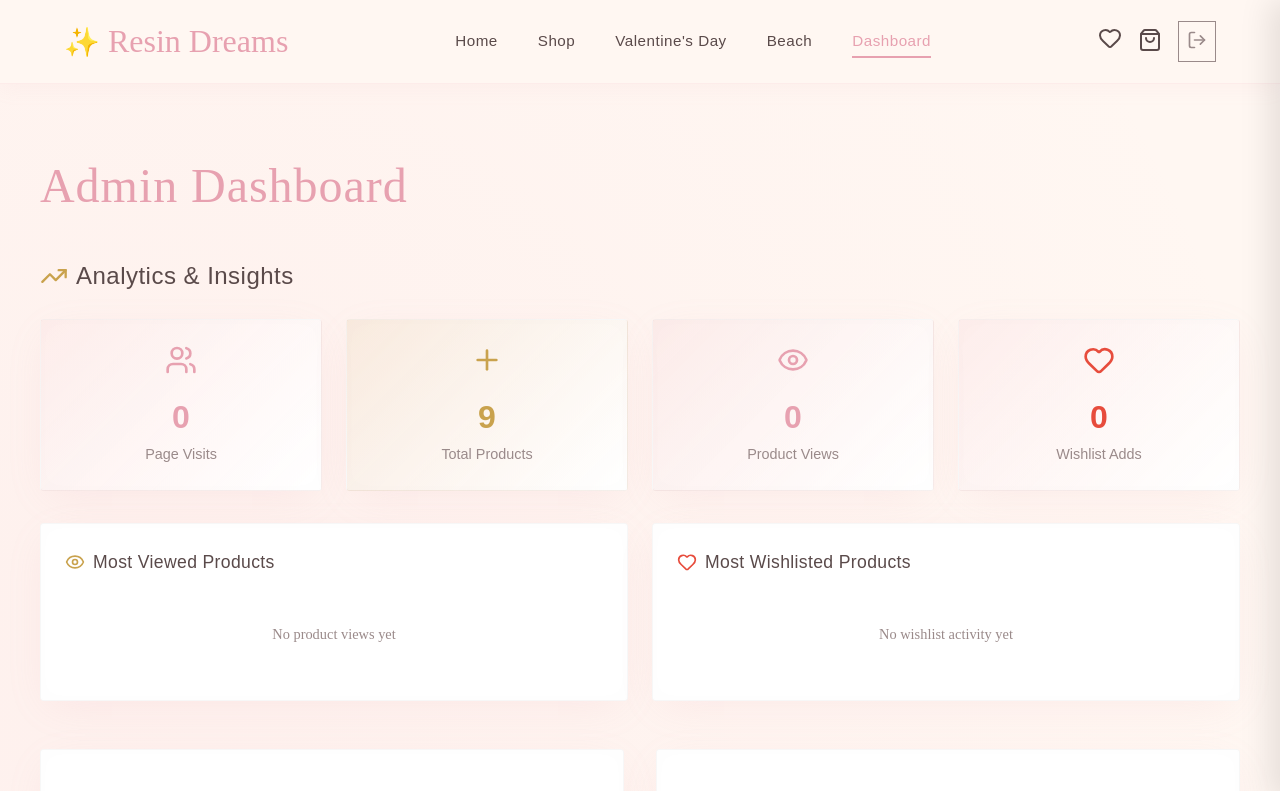
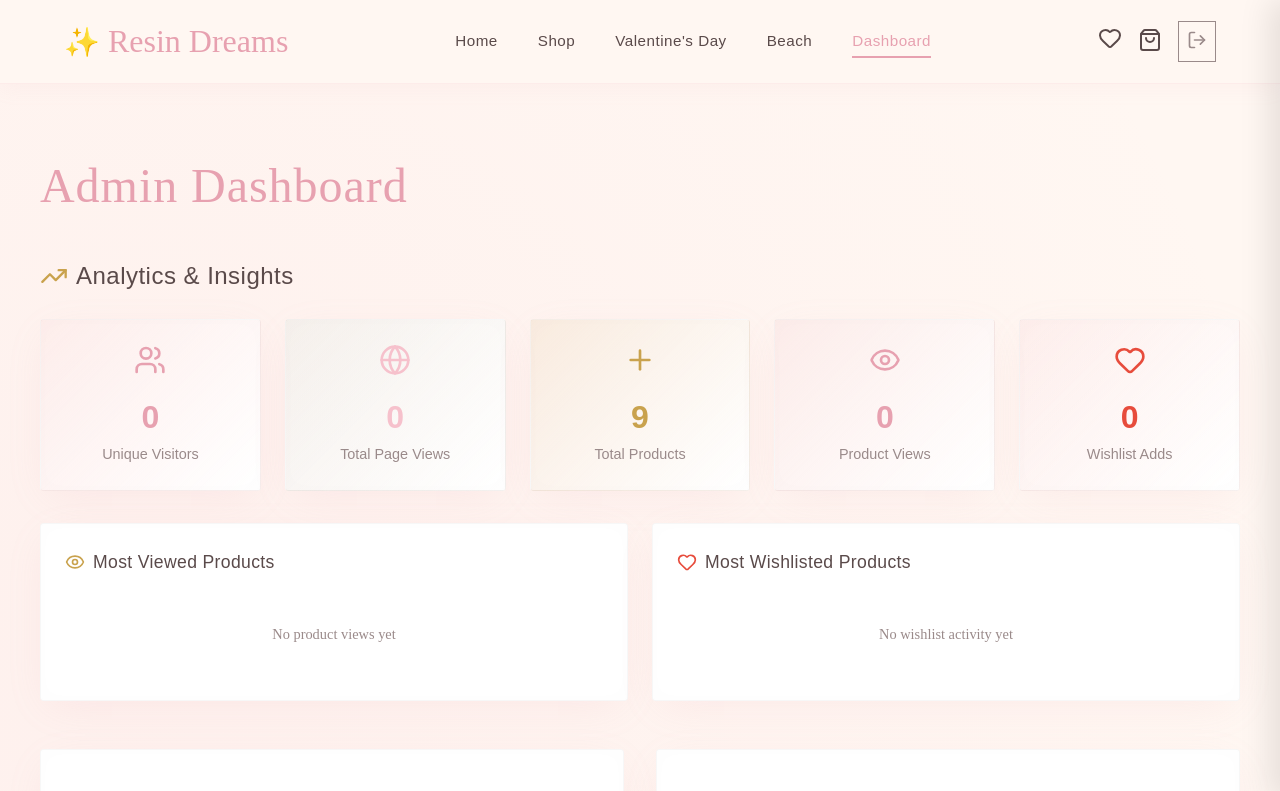
Before and after one commit to NikhitaB15/resin_keyring_dreams, a React (Vite) app: page /admin in a window 1280 px wide. Shown: the top 791 px of the page. Built offline with nearby package versions, Linux system fonts and the light colour scheme; sample sign-in values are in the browser's storage.

Commit message:
added_real_stats

```diff
--- a/src/context/StoreContext.jsx
+++ b/src/context/StoreContext.jsx
@@ -110,11 +110,23 @@ export const StoreProvider = ({ children }) => {
   // Analytics State
   const [analytics, setAnalytics] = useState(() => {
     const saved = localStorage.getItem('analytics');
-    return saved ? JSON.parse(saved) : {
-      pageVisits: 0,
-      productViews: {}, // { productId: count }
-      wishlistStats: {} // { productId: count }
-    };
+    let parsed = saved ? JSON.parse(saved) : null;
+
+    if (!parsed) {
+      return {
+        pageVisits: 0,
+        uniqueVisitors: 0,
+        productViews: {},
+        wishlistStats: {}
+      };
+    }
+
+    // Migration for existing data
+    if (parsed.uniqueVisitors === undefined) {
+      parsed.uniqueVisitors = parsed.pageVisits > 0 ? 1 : 0;
+    }
+
+    return parsed;
   });
 
   // Cart State
@@ -263,10 +275,20 @@ export const StoreProvider = ({ children }) => {
 
   // Analytics Functions
   const trackPageVisit = () => {
-    setAnalytics(prev => ({
-      ...prev,
-      pageVisits: prev.pageVisits + 1
-    }));
+    const hasVisited = localStorage.getItem('has_visited_site');
+
+    setAnalytics(prev => {
+      const newUnique = !hasVisited ? (prev.uniqueVisitors || 0) + 1 : (prev.uniqueVisitors || 0);
+      return {
+        ...prev,
+        pageVisits: prev.pageVisits + 1,
+        uniqueVisitors: newUnique
+      };
+    });
+
+    if (!hasVisited) {
+      localStorage.setItem('has_visited_site', 'true');
+    }
   };
 
   const trackProductView = (productId) => {
--- a/src/pages/Admin.jsx
+++ b/src/pages/Admin.jsx
@@ -1,6 +1,6 @@
 import React, { useState } from 'react';
 import { useStore } from '../context/StoreContext';
-import { Plus, Trash2, Edit2, GripVertical, X, Save, TrendingUp, Eye, Heart as HeartIcon, Users } from 'lucide-react';
+import { Plus, Trash2, Edit2, GripVertical, X, Save, TrendingUp, Eye, Heart as HeartIcon, Users, Globe } from 'lucide-react';
 import Footer from '../components/Footer';
 
 export const Admin = () => {
@@ -148,10 +148,25 @@ export const Admin = () => {
                         }}>
                             <Users size={32} color="var(--primary)" style={{ marginBottom: '0.5rem' }} />
                             <div style={{ fontSize: '2rem', fontWeight: 'bold', color: 'var(--primary)', fontFamily: 'var(--font-ui)' }}>
+                                {analytics.uniqueVisitors || 0}
+                            </div>
+                            <div style={{ fontSize: '0.9rem', color: 'var(--text-light)', fontFamily: 'var(--font-ui)' }}>
+                                Unique Visitors
+                            </div>
+                        </div>
+
+                        {/* Total Page Views */}
+                        <div className="glass-panel" style={{
+                            padding: '1.5rem',
+                            textAlign: 'center',
+                            background: 'linear-gradient(135deg, rgba(162, 217, 206, 0.1) 0%, white 100%)'
+                        }}>
+                            <Globe size={32} color="var(--secondary)" style={{ marginBottom: '0.5rem' }} />
+                            <div style={{ fontSize: '2rem', fontWeight: 'bold', color: 'var(--secondary)', fontFamily: 'var(--font-ui)' }}>
                                 {analytics.pageVisits}
                             </div>
                             <div style={{ fontSize: '0.9rem', color: 'var(--text-light)', fontFamily: 'var(--font-ui)' }}>
-                                Page Visits
+                                Total Page Views
                             </div>
                         </div>
 
```
